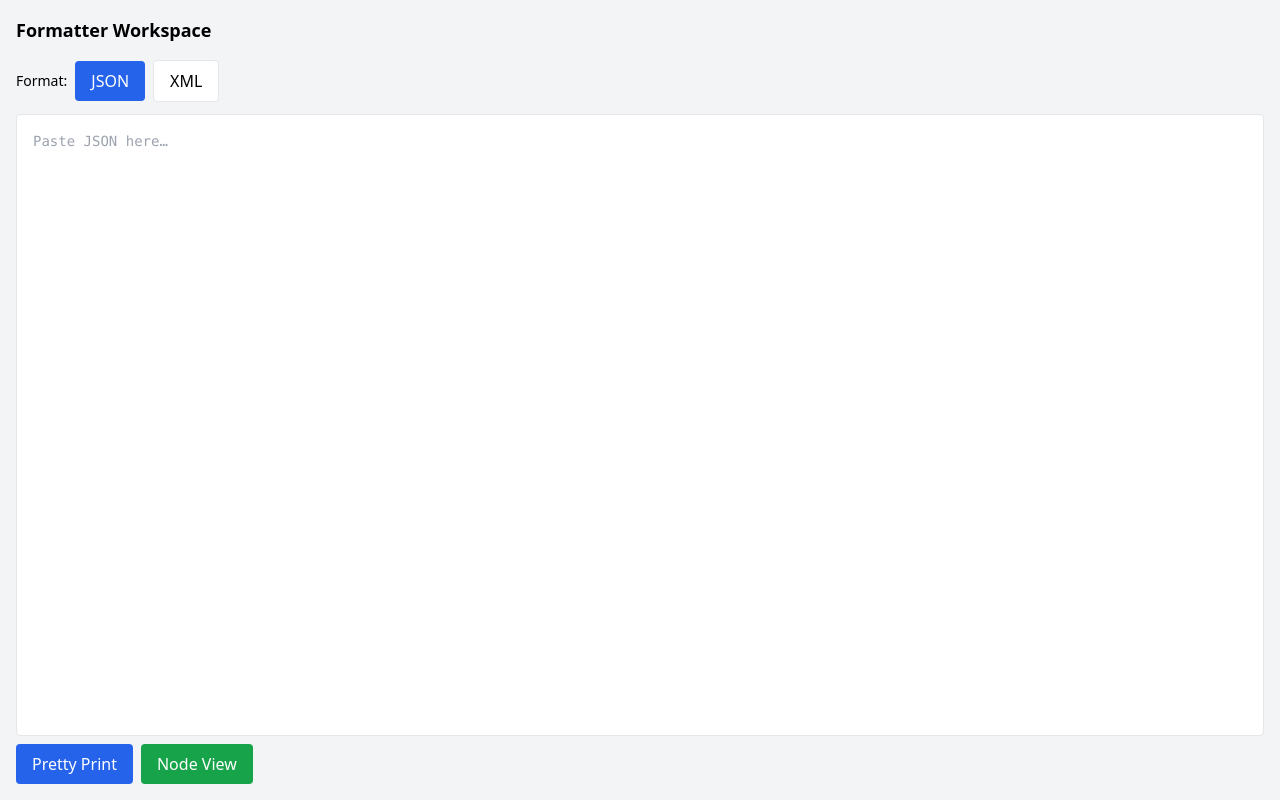
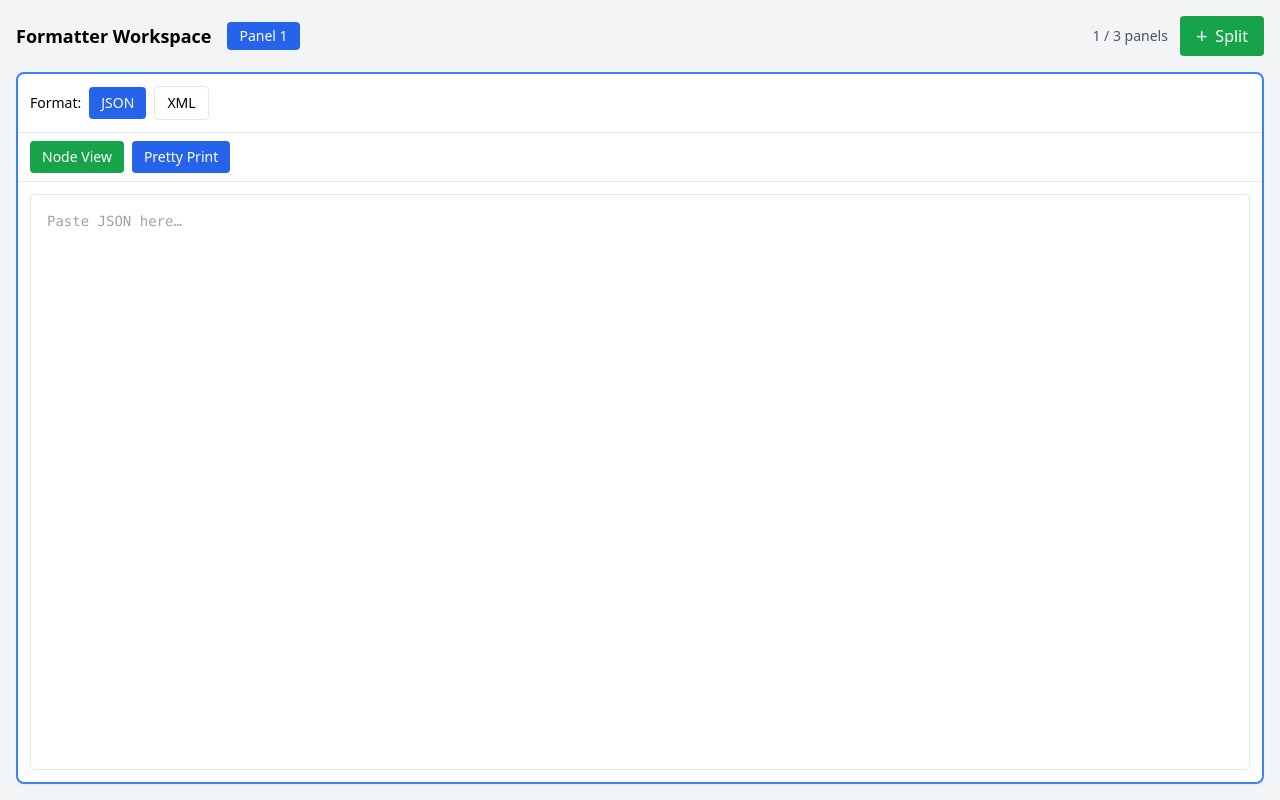
Before and after one commit to maggie-r-m-88/formatter-workspace, a Nuxt app: page / in a window 1280 px wide. Built offline with nearby package versions, Linux system fonts and the light colour scheme.

Commit message:
Allow for split panels

```diff
--- a/app/pages/index.vue
+++ b/app/pages/index.vue
@@ -9,19 +9,62 @@
       Copied
     </div>
 
-    <h1 class="text-lg font-semibold flex-shrink-0">Formatter Workspace</h1>
+    <!-- Header with title and add panel button -->
+    <div class="flex items-center justify-between flex-shrink-0">
+      <div class="flex items-center gap-4">
+        <h1 class="text-lg font-semibold">Formatter Workspace</h1>
 
-    <!-- Main container -->
-    <div class="flex-1 flex flex-col min-h-0">
+        <!-- Panel tabs -->
+        <div class="flex gap-2">
+          <button
+            v-for="(panel, index) in store.panels"
+            :key="panel.id"
+            @click="store.setActivePanel(panel.id)"
+            :class="[
+              'px-3 py-1 rounded text-sm transition-colors',
+              store.activePanelId === panel.id
+                ? 'bg-blue-600 text-white'
+                : 'bg-gray-200 hover:bg-gray-300'
+            ]"
+          >
+            Panel {{ index + 1 }}
+          </button>
+        </div>
+      </div>
+
+      <div class="flex items-center gap-3">
+        <span class="text-sm text-gray-600">{{ store.panelCount }} / 3 panels</span>
+        <button
+          v-if="store.canAddPanel"
+          @click="store.addPanel()"
+          class="px-4 py-2 bg-green-600 text-white rounded hover:bg-green-700 flex items-center gap-2"
+          title="Add new panel"
+        >
+          <span class="text-xl leading-none">+</span>
+          <span>Split</span>
+        </button>
+      </div>
+    </div>
+
+    <!-- Panels container -->
+    <div class="flex-1 flex gap-4 min-h-0">
+      <!-- Each panel -->
+      <div
+        v-for="panel in store.panels"
+        :key="panel.id"
+        class="flex-1 flex flex-col min-h-0 bg-white rounded-lg shadow-sm border-2 transition-colors"
+        :class="store.activePanelId === panel.id ? 'border-blue-500' : 'border-gray-200'"
+        @click="store.setActivePanel(panel.id)"
+      >
         <!-- Format selector and search -->
-      <div class="mb-3 flex gap-2 items-center flex-shrink-0">
+        <div class="p-3 border-b flex gap-2 items-center flex-shrink-0">
           <div class="flex gap-2 items-center flex-1">
             <label class="font-medium text-sm">Format:</label>
             <button
-            @click="selectFormat('json')"
+              @click.stop="selectFormat('json', panel.id)"
               :class="[
-              'px-4 py-2 rounded',
-              selectedFormat === 'json'
+                'px-3 py-1.5 rounded text-sm',
+                panel.selectedFormat === 'json'
                   ? 'bg-blue-600 text-white'
                   : 'bg-white border hover:bg-gray-50'
               ]"
@@ -29,10 +72,10 @@
               JSON
             </button>
             <button
-            @click="selectFormat('xml')"
+              @click.stop="selectFormat('xml', panel.id)"
               :class="[
-              'px-4 py-2 rounded',
-              selectedFormat === 'xml'
+                'px-3 py-1.5 rounded text-sm',
+                panel.selectedFormat === 'xml'
                   ? 'bg-blue-600 text-white'
                   : 'bg-white border hover:bg-gray-50'
               ]"
@@ -42,43 +85,44 @@
           </div>
 
           <!-- Search box - only show in node view -->
-        <div v-if="mode === 'tree'" class="flex gap-2 items-center">
+          <div v-if="panel.mode === 'tree'" class="flex gap-2 items-center">
             <input
-            v-model="searchInput"
+              :value="panel.searchInput"
+              @input="updatePanelSearchInput(panel.id, ($event.target as HTMLInputElement).value)"
               type="text"
               placeholder="Search..."
-            class="px-3 py-2 border rounded text-sm w-64"
-            @keydown.enter="executeSearch"
+              class="px-2 py-1.5 border rounded text-sm w-48"
+              @keydown.enter="executeSearch(panel.id)"
             />
             <button
-            @click="executeSearch"
-            class="px-3 py-2 bg-blue-600 text-white rounded hover:bg-blue-700 text-sm"
+              @click.stop="executeSearch(panel.id)"
+              class="px-3 py-1.5 bg-blue-600 text-white rounded hover:bg-blue-700 text-sm"
               title="Search (Enter)"
             >
               Search
             </button>
-          <div v-if="activeSearchQuery && totalMatches > 0" class="text-xs text-gray-600 whitespace-nowrap">
-            {{ currentMatchIndex + 1 }} / {{ totalMatches }}
+            <div v-if="panel.activeSearchQuery && panel.totalMatches > 0" class="text-xs text-gray-600 whitespace-nowrap">
+              {{ panel.currentMatchIndex + 1 }} / {{ panel.totalMatches }}
             </div>
             <button
-            v-if="activeSearchQuery && totalMatches > 0"
-            @click="findPrevious"
+              v-if="panel.activeSearchQuery && panel.totalMatches > 0"
+              @click.stop="findPrevious(panel.id)"
               class="px-2 py-1 border rounded hover:bg-gray-100 text-sm"
               title="Previous match"
             >
               ↑
             </button>
             <button
-            v-if="activeSearchQuery && totalMatches > 0"
-            @click="findNext"
+              v-if="panel.activeSearchQuery && panel.totalMatches > 0"
+              @click.stop="findNext(panel.id)"
               class="px-2 py-1 border rounded hover:bg-gray-100 text-sm"
               title="Next match"
             >
               ↓
             </button>
             <button
-            v-if="activeSearchQuery"
-            @click="clearSearch"
+              v-if="panel.activeSearchQuery"
+              @click.stop="clearSearch(panel.id)"
               class="px-2 py-1 border rounded hover:bg-gray-100 text-sm"
               title="Clear search"
             >
@@ -87,11 +131,39 @@
           </div>
         </div>
 
-      <!-- Textarea (input/output) -->
+        <!-- Action buttons -->
+        <div class="px-3 py-2 border-b flex gap-2 flex-shrink-0">
+          <button
+            v-if="panel.mode === 'edit'"
+            @click.stop="showTree(panel.id)"
+            class="px-3 py-1.5 bg-green-600 text-white rounded hover:bg-green-700 text-sm"
+          >
+            Node View
+          </button>
+          <button
+            v-if="panel.mode === 'tree'"
+            @click.stop="backToEdit(panel.id)"
+            class="px-3 py-1.5 bg-gray-600 text-white rounded hover:bg-gray-700 text-sm"
+          >
+            Back to Edit
+          </button>
+          <button
+            v-if="panel.mode === 'edit'"
+            @click.stop="prettyPrint(panel.id)"
+            class="px-3 py-1.5 bg-blue-600 text-white rounded hover:bg-blue-700 text-sm"
+          >
+            Pretty Print
+          </button>
+        </div>
+
+        <!-- Content area -->
+        <div class="flex-1 min-h-0 p-3 flex flex-col">
+          <!-- Edit mode -->
           <textarea
-        v-if="mode === 'edit'"
-        v-model="data"
-        :placeholder="`Paste ${selectedFormat.toUpperCase()} here…`"
+            v-if="panel.mode === 'edit'"
+            :value="panel.data"
+            @input="updatePanelData(panel.id, ($event.target as HTMLInputElement).value)"
+            :placeholder="`Paste ${panel.selectedFormat.toUpperCase()} here…`"
             class="flex-1 min-h-0 w-full p-4 border rounded font-mono text-sm resize-none overflow-auto"
             spellcheck="false"
           />
@@ -102,13 +174,13 @@
             class="flex-1 min-h-0 flex flex-col"
           >
             <!-- Warning for large files -->
-        <div v-if="isLargeFile && showLargeFileWarning" class="mb-2 p-3 bg-yellow-50 border border-yellow-200 rounded text-sm flex-shrink-0 flex items-start justify-between">
+            <div v-if="getPanelNodeCount(panel) > 100 && panel.showLargeFileWarning" class="mb-2 p-3 bg-yellow-50 border border-yellow-200 rounded text-sm flex-shrink-0 flex items-start justify-between">
               <p class="text-yellow-800">
-            ⚠️ Large file detected ({{ nodeCount.toLocaleString() }} nodes).
+                ⚠️ Large file detected ({{ getPanelNodeCount(panel).toLocaleString() }} nodes).
                 For better performance, nodes deeper than 2 levels are collapsed by default.
               </p>
               <button
-            @click="activePanel && store.updatePanel(activePanel.id, { showLargeFileWarning: false })"
+                @click.stop="store.updatePanel(panel.id, { showLargeFileWarning: false })"
                 class="ml-2 px-2 text-yellow-600 hover:text-yellow-800 text-lg leading-none"
                 title="Dismiss"
               >
@@ -118,52 +190,27 @@
 
             <div class="flex-1 min-h-0 overflow-auto bg-white border rounded p-4">
               <JsonNode
-            v-if="selectedFormat === 'json'"
+                v-if="panel.selectedFormat === 'json' && panel.parsedJson"
                 label="root"
-            :value="parsedJson"
-            :initiallyExpanded="collapseAll ? false : true"
-            :searchQuery="activeSearchQuery"
-            :currentMatchIndex="currentMatchIndex"
-            :matchIndexCounter="matchIndexCounter"
+                :value="panel.parsedJson"
+                :initiallyExpanded="panel.collapseAll ? false : true"
+                :searchQuery="panel.activeSearchQuery"
+                :currentMatchIndex="panel.currentMatchIndex"
+                :matchIndexCounter="panel.matchIndexCounter"
                 :onCopy="store.triggerToast"
               />
               <XmlNode
-            v-else-if="selectedFormat === 'xml' && parsedXml"
-            :node="parsedXml"
-            :initiallyExpanded="collapseAll ? false : true"
-            :searchQuery="activeSearchQuery"
-            :currentMatchIndex="currentMatchIndex"
-            :matchIndexCounter="matchIndexCounter"
+                v-else-if="panel.selectedFormat === 'xml' && panel.parsedXml"
+                :node="panel.parsedXml"
+                :initiallyExpanded="panel.collapseAll ? false : true"
+                :searchQuery="panel.activeSearchQuery"
+                :currentMatchIndex="panel.currentMatchIndex"
+                :matchIndexCounter="panel.matchIndexCounter"
                 :onCopy="store.triggerToast"
               />
             </div>
           </div>
-
-      <!-- Action buttons -->
-      <div class="mt-2 flex gap-2 flex-shrink-0">
-        <button
-          @click="prettyPrint"
-          class="px-4 py-2 bg-blue-600 text-white rounded hover:bg-blue-700"
-          v-if="mode === 'edit'"
-        >
-          Pretty Print
-        </button>
-
-        <button
-          @click="showTree"
-          class="px-4 py-2 bg-green-600 text-white rounded hover:bg-green-700"
-          v-if="mode === 'edit'"
-        >
-          Node View
-        </button>
-
-        <button
-          @click="backToEdit"
-          class="px-4 py-2 bg-gray-300 rounded hover:bg-gray-400"
-          v-if="mode === 'tree'"
-        >
-          Back to Edit
-        </button>
+        </div>
       </div>
     </div>
   </div>
@@ -179,54 +226,30 @@ import { useFormatterStore } from '~/stores/formatter'
 import { storeToRefs } from 'pinia'
 
 const store = useFormatterStore()
-const { showToast, toastVisible, activePanel } = storeToRefs(store)
+const { showToast, toastVisible } = storeToRefs(store)
 
 // Initialize store with first panel
 onMounted(() => {
   store.initialize()
 })
 
-// Computed properties that reference the active panel
-const data = computed({
-  get: () => activePanel.value?.data || '',
-  set: (value: string) => {
-    if (activePanel.value) {
-      store.updatePanel(activePanel.value.id, { data: value })
+// Helper functions for updating panel data
+function updatePanelData(panelId: string, value: string) {
+  store.updatePanel(panelId, { data: value })
 }
+
+function updatePanelSearchInput(panelId: string, value: string) {
+  store.updatePanel(panelId, { searchInput: value })
 }
-})
 
-const parsedJson = computed(() => activePanel.value?.parsedJson || null)
-const parsedXml = computed(() => activePanel.value?.parsedXml || null)
-const mode = computed(() => activePanel.value?.mode || 'edit')
-const selectedFormat = computed(() => activePanel.value?.selectedFormat || 'json')
-const collapseAll = computed(() => activePanel.value?.collapseAll || false)
-const showLargeFileWarning = computed(() => activePanel.value?.showLargeFileWarning || true)
-
-const searchInput = computed({
-  get: () => activePanel.value?.searchInput || '',
-  set: (value: string) => {
-    if (activePanel.value) {
-      store.updatePanel(activePanel.value.id, { searchInput: value })
-    }
-  }
-})
-
-const activeSearchQuery = computed(() => activePanel.value?.activeSearchQuery || '')
-const currentMatchIndex = computed(() => activePanel.value?.currentMatchIndex || 0)
-const totalMatches = computed(() => activePanel.value?.totalMatches || 0)
-const matchIndexCounter = computed(() => activePanel.value?.matchIndexCounter || { value: 0 })
-
-const nodeCount = computed(() => {
-  if (selectedFormat.value === 'json' && parsedJson.value) {
-    return countJsonNodes(parsedJson.value)
-  } else if (selectedFormat.value === 'xml' && parsedXml.value) {
-    return countXmlNodes(parsedXml.value)
+function getPanelNodeCount(panel: any): number {
+  if (panel.selectedFormat === 'json' && panel.parsedJson) {
+    return countJsonNodes(panel.parsedJson)
+  } else if (panel.selectedFormat === 'xml' && panel.parsedXml) {
+    return countXmlNodes(panel.parsedXml)
   }
   return 0
-})
-
-const isLargeFile = computed(() => nodeCount.value > 100)
+}
 
 function countJsonNodes(obj: any): number {
   if (obj === null || typeof obj !== 'object') return 1
@@ -244,98 +267,106 @@ function countJsonNodes(obj: any): number {
   return count
 }
 
-function selectFormat(format: 'json' | 'xml') {
-  if (activePanel.value) {
-    store.updatePanel(activePanel.value.id, { selectedFormat: format })
-  }
-  clearSearch() // Clear search when switching formats
+function selectFormat(format: 'json' | 'xml', panelId: string) {
+  store.updatePanel(panelId, { selectedFormat: format })
+  clearSearch(panelId) // Clear search when switching formats
 }
 
-function prettyPrint() {
+function prettyPrint(panelId: string) {
+  const panel = store.panels.find(p => p.id === panelId)
+  if (!panel) return
+
   try {
-    const trimmed = data.value.trim()
+    const trimmed = panel.data.trim()
+    let formatted: string
 
-    if (selectedFormat.value === 'json') {
-      data.value = formatJson(trimmed)
-    } else if (selectedFormat.value === 'xml') {
-      data.value = formatXml(trimmed)
-    }
-  } catch (e: any) {
-    alert(`Error formatting ${selectedFormat.value.toUpperCase()}: ${e.message}`)
-  }
-  clearSearch() // Clear search when formatting
+    if (panel.selectedFormat === 'json') {
+      formatted = formatJson(trimmed)
+    } else if (panel.selectedFormat === 'xml') {
+      formatted = formatXml(trimmed)
+    } else {
+      return
     }
 
-function showTree() {
-  if (!activePanel.value) return
+    store.updatePanel(panelId, { data: formatted })
+  } catch (e: any) {
+    alert(`Error formatting ${panel.selectedFormat.toUpperCase()}: ${e.message}`)
+  }
+  clearSearch(panelId) // Clear search when formatting
+}
+
+function showTree(panelId: string) {
+  const panel = store.panels.find(p => p.id === panelId)
+  if (!panel) return
 
   try {
     let parsed: any = null
-    if (selectedFormat.value === 'json') {
-      parsed = JSON.parse(data.value)
-      store.updatePanel(activePanel.value.id, { parsedJson: parsed, parsedXml: null })
-    } else if (selectedFormat.value === 'xml') {
-      parsed = parseXmlToTree(data.value)
-      store.updatePanel(activePanel.value.id, { parsedXml: parsed, parsedJson: null })
+    if (panel.selectedFormat === 'json') {
+      parsed = JSON.parse(panel.data)
+      store.updatePanel(panelId, { parsedJson: parsed, parsedXml: null })
+    } else if (panel.selectedFormat === 'xml') {
+      parsed = parseXmlToTree(panel.data)
+      store.updatePanel(panelId, { parsedXml: parsed, parsedJson: null })
     }
 
     // Auto-collapse for large files
-    // Use nextTick to ensure nodeCount is computed after parsing
     setTimeout(() => {
-      if (activePanel.value) {
-        store.updatePanel(activePanel.value.id, {
-          collapseAll: isLargeFile.value,
+      const updatedPanel = store.panels.find(p => p.id === panelId)
+      if (updatedPanel) {
+        const nodeCount = getPanelNodeCount(updatedPanel)
+        store.updatePanel(panelId, {
+          collapseAll: nodeCount > 100,
           showLargeFileWarning: true,
           mode: 'tree'
         })
       }
     }, 0)
   } catch (e: any) {
-    alert(`Invalid ${selectedFormat.value.toUpperCase()} for Node View:\n${e.message}`)
+    alert(`Invalid ${panel.selectedFormat.toUpperCase()} for Node View:\n${e.message}`)
   }
-  clearSearch() // Clear search when switching to tree view
+  clearSearch(panelId) // Clear search when switching to tree view
 }
 
-function backToEdit() {
-  if (activePanel.value) {
-    store.updatePanel(activePanel.value.id, { mode: 'edit' })
-  }
-  clearSearch() // Clear search when going back to edit
+function backToEdit(panelId: string) {
+  store.updatePanel(panelId, { mode: 'edit' })
+  clearSearch(panelId) // Clear search when going back to edit
 }
 
 // Search functionality (node view only)
-function executeSearch() {
-  if (!activePanel.value) return
+function executeSearch(panelId: string) {
+  const panel = store.panels.find(p => p.id === panelId)
+  if (!panel) return
 
-  if (!searchInput.value.trim()) {
-    clearSearch()
+  if (!panel.searchInput.trim()) {
+    clearSearch(panelId)
     return
   }
 
   // Reset the match counter and set search query
-  store.updatePanel(activePanel.value.id, {
+  store.updatePanel(panelId, {
     matchIndexCounter: { value: 0 },
-    activeSearchQuery: searchInput.value,
+    activeSearchQuery: panel.searchInput,
     currentMatchIndex: 0
   })
 
   // Count matches will be done by the components
-  countMatches()
+  countMatches(panelId)
 }
 
-function countMatches() {
-  if (!activePanel.value) return
+function countMatches(panelId: string) {
+  const panel = store.panels.find(p => p.id === panelId)
+  if (!panel) return
 
   // Count how many nodes match the search query
   let matches = 0
 
-  if (selectedFormat.value === 'json' && parsedJson.value) {
-    matches = countJsonMatches(parsedJson.value, activeSearchQuery.value.toLowerCase())
-  } else if (selectedFormat.value === 'xml' && parsedXml.value) {
-    matches = countXmlMatches(parsedXml.value, activeSearchQuery.value.toLowerCase())
+  if (panel.selectedFormat === 'json' && panel.parsedJson) {
+    matches = countJsonMatches(panel.parsedJson, panel.activeSearchQuery.toLowerCase())
+  } else if (panel.selectedFormat === 'xml' && panel.parsedXml) {
+    matches = countXmlMatches(panel.parsedXml, panel.activeSearchQuery.toLowerCase())
   }
 
-  store.updatePanel(activePanel.value.id, { totalMatches: matches })
+  store.updatePanel(panelId, { totalMatches: matches })
 }
 
 function countJsonMatches(value: any, query: string): number {
@@ -393,33 +424,36 @@ function countXmlMatches(node: any, query: string): number {
   return count
 }
 
-function findNext() {
-  if (!activePanel.value || totalMatches.value === 0) return
-  const newIndex = (currentMatchIndex.value + 1) % totalMatches.value
-  store.updatePanel(activePanel.value.id, { currentMatchIndex: newIndex })
-  scrollToCurrentMatch()
+function findNext(panelId: string) {
+  const panel = store.panels.find(p => p.id === panelId)
+  if (!panel || panel.totalMatches === 0) return
+
+  const newIndex = (panel.currentMatchIndex + 1) % panel.totalMatches
+  store.updatePanel(panelId, { currentMatchIndex: newIndex })
+  scrollToCurrentMatch(panel.currentMatchIndex)
 }
 
-function findPrevious() {
-  if (!activePanel.value || totalMatches.value === 0) return
-  const newIndex = (currentMatchIndex.value - 1 + totalMatches.value) % totalMatches.value
-  store.updatePanel(activePanel.value.id, { currentMatchIndex: newIndex })
-  scrollToCurrentMatch()
+function findPrevious(panelId: string) {
+  const panel = store.panels.find(p => p.id === panelId)
+  if (!panel || panel.totalMatches === 0) return
+
+  const newIndex = (panel.currentMatchIndex - 1 + panel.totalMatches) % panel.totalMatches
+  store.updatePanel(panelId, { currentMatchIndex: newIndex })
+  scrollToCurrentMatch(newIndex)
 }
 
-function scrollToCurrentMatch() {
+function scrollToCurrentMatch(matchIndex: number) {
   // Find the element with the current match index
   nextTick(() => {
-    const matchElement = document.querySelector(`[data-match-index="${currentMatchIndex.value}"]`)
+    const matchElement = document.querySelector(`[data-match-index="${matchIndex}"]`)
     if (matchElement) {
       matchElement.scrollIntoView({ behavior: 'smooth', block: 'center' })
     }
   })
 }
 
-function clearSearch() {
-  if (!activePanel.value) return
-  store.updatePanel(activePanel.value.id, {
+function clearSearch(panelId: string) {
+  store.updatePanel(panelId, {
     searchInput: '',
     activeSearchQuery: '',
     currentMatchIndex: 0,
```
Lines whose indentation alone changed are shown as unchanged.
